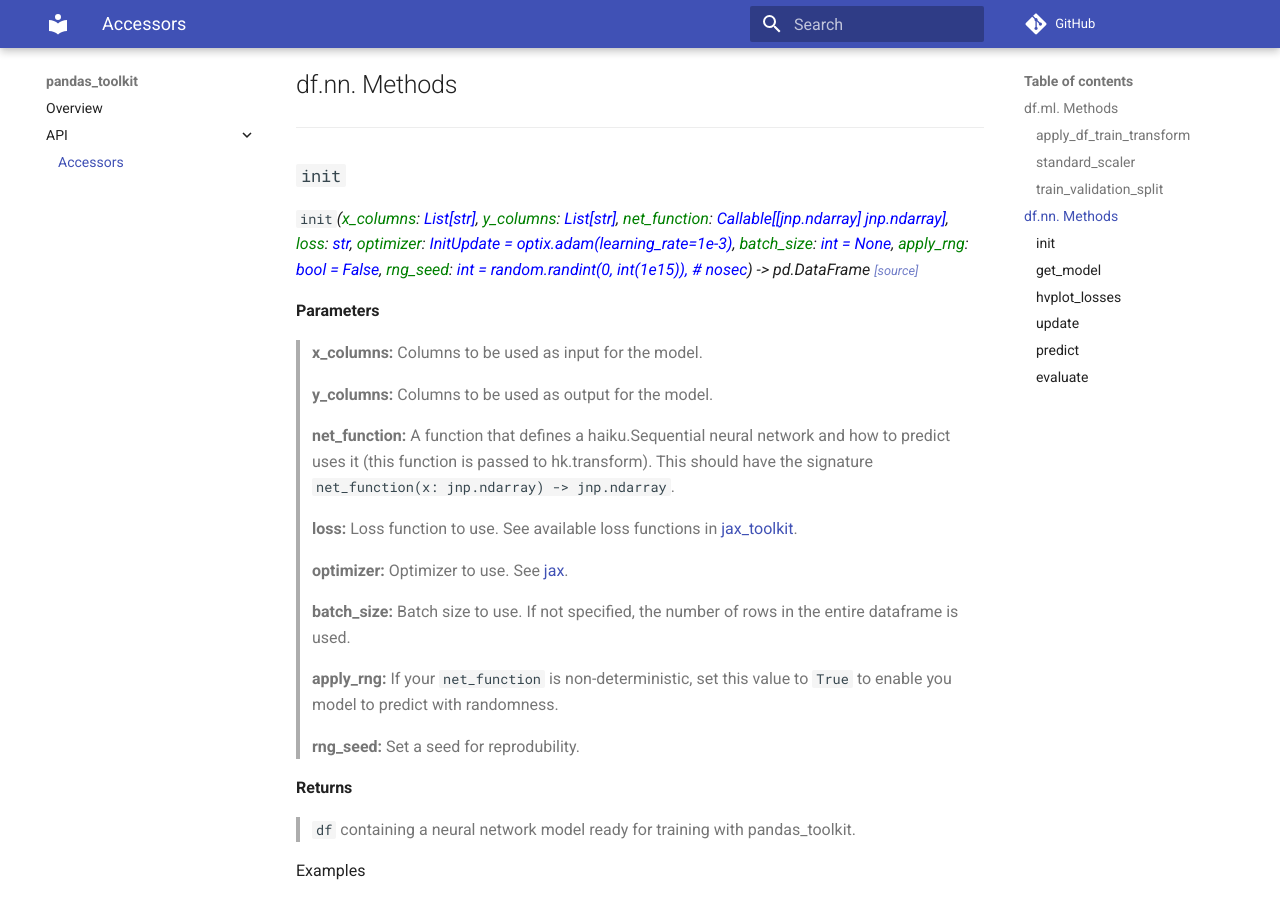
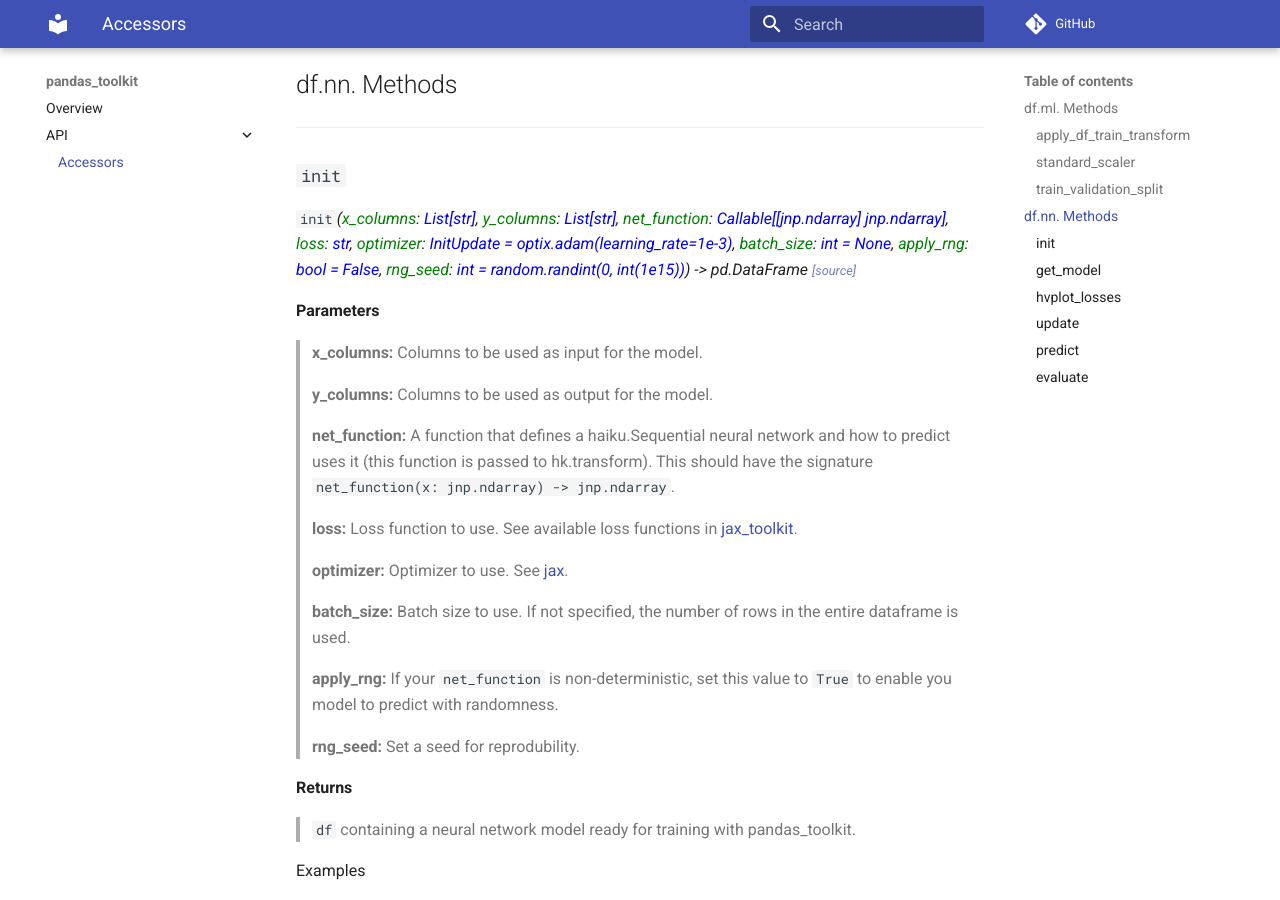
Before and after one commit to asmith26/pandas_toolkit, an MkDocs documentation site: the page built from docs/api/accessors.md, in a window 1280 px wide and 900 px high, scrolled down 2263 px. Built offline with MkDocs 1.6.1 and Material for MkDocs 9.7.7, drawn with Linux system fonts in a browser that asks for light colours; comment, search, counter and statistics services are not loaded.

Commit message:
Improve doc

```diff
--- a/docs/api/accessors.md
+++ b/docs/api/accessors.md
@@ -88,7 +88,7 @@ pd.DataFrame({"x": [2], "y": [2]}, index=[2])
 ## df.nn. Methods
 ---
 ### `init`
-`init`*(<span style='color:green'>x_columns</span>: <span style='color:blue'>List[str]</span>, <span style='color:green'>y_columns</span>: <span style='color:blue'>List[str]</span>, <span style='color:green'>net_function</span>: <span style='color:blue'>Callable[[jnp.ndarray] jnp.ndarray]</span>, <span style='color:green'>loss</span>: <span style='color:blue'>str</span>, <span style='color:green'>optimizer</span>: <span style='color:blue'>InitUpdate = optix.adam(learning_rate=1e-3)</span>, <span style='color:green'>batch_size</span>: <span style='color:blue'>int = None</span>, <span style='color:green'>apply_rng</span>: <span style='color:blue'>bool = False</span>, <span style='color:green'>rng_seed</span>: <span style='color:blue'>int = random.randint(0, int(1e15)),  # nosec</span>) -> pd.DataFrame* *<small>[[source]](https://github.com/asmith26/pandas_toolkit/blob/master/pandas_toolkit/nn/__init__.py#L44)</small>*
+`init`*(<span style='color:green'>x_columns</span>: <span style='color:blue'>List[str]</span>, <span style='color:green'>y_columns</span>: <span style='color:blue'>List[str]</span>, <span style='color:green'>net_function</span>: <span style='color:blue'>Callable[[jnp.ndarray] jnp.ndarray]</span>, <span style='color:green'>loss</span>: <span style='color:blue'>str</span>, <span style='color:green'>optimizer</span>: <span style='color:blue'>InitUpdate = optix.adam(learning_rate=1e-3)</span>, <span style='color:green'>batch_size</span>: <span style='color:blue'>int = None</span>, <span style='color:green'>apply_rng</span>: <span style='color:blue'>bool = False</span>, <span style='color:green'>rng_seed</span>: <span style='color:blue'>int = random.randint(0, int(1e15))</span>) -> pd.DataFrame* *<small>[[source]](https://github.com/asmith26/pandas_toolkit/blob/master/pandas_toolkit/nn/__init__.py#L44)</small>*
 
 **Parameters**
 > **x_columns:** Columns to be used as input for the model.
--- a/docs/api_md_generate.py
+++ b/docs/api_md_generate.py
@@ -21,6 +21,7 @@ def get_pretty_function_signature(function: Callable) -> str:
         arguments = inspect.getfullargspec(function).args[1:]  # drop self
         input_list = []
         for argument, type_annotation in zip(arguments, type_annotations):
+            type_annotation = type_annotation.split(",  #")[0]  # Remove any comments
             # Colour arguments green, types blue
             input_list.append(f"<span style='color:green'>{argument}</span>: <span style='color:blue'>{type_annotation}</span>")
         inputs = f'({", ".join(input_list)})'
```
